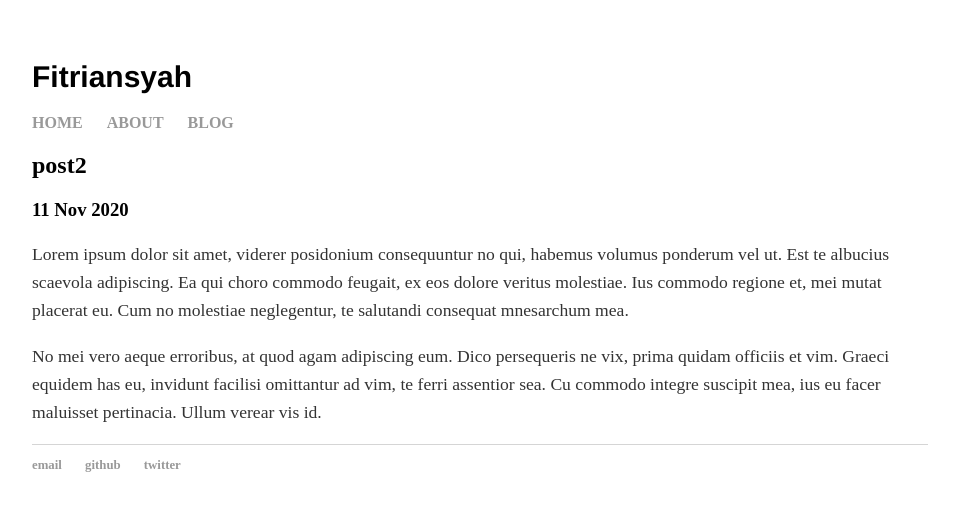
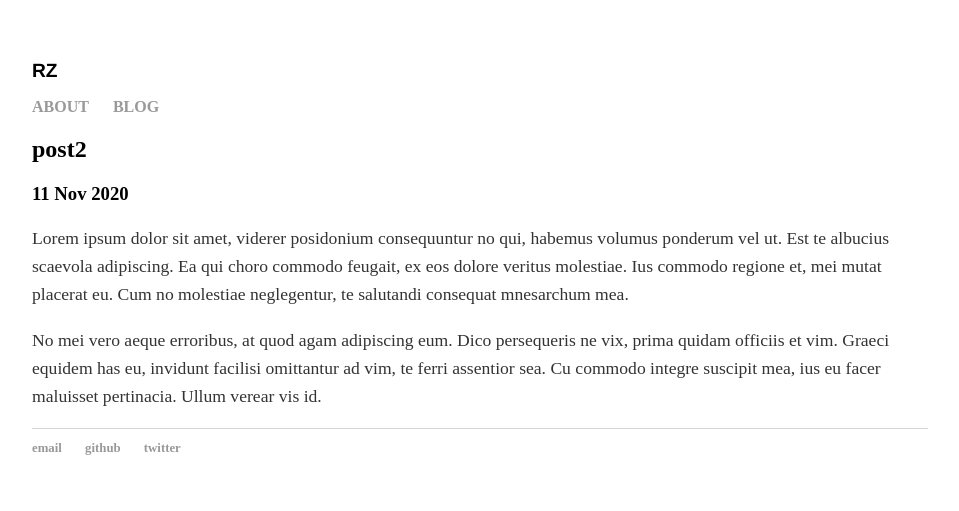
Before and after one commit to rnfitriansyah/rnfitriansyah.github.io, a Jekyll site: the page built from _posts/2020-11-11-Post2.md, in a window 1280 px wide. Shown: the top 511 px of the page, without its empty margins (160-1119 px from the left). Built offline with Jekyll 4.4.1, drawn with Linux system fonts in a browser that asks for light colours.

Commit message:
Update modify.html

```diff
--- a/_layouts/modify.html
+++ b/_layouts/modify.html
@@ -6,17 +6,19 @@
 			<link rel="stylesheet" type="text/css" href="/css/newresponsive.css">
 		</head>
 		<body>
-			<header>
-      			<h1 style="font-size: 30px; color: black;text-align: left;">
-				Fitriansyah</h1>
-  			</header>
+			<div class="row">
+				<div class="column left">
+				<nav><h1 style="font-size: 1.2em; color: black;text-align: left;">RZ</h1></nav>
+				</div>
+				<div class="column right">
 					<nav>
 	    				<ul>
-				<li><a href="/">HOME</a></li>
 		        			<li><a href="/about">ABOUT</a></li>
 	        				<li><a href="/blog">BLOG</a></li>
 	    				</ul>
 					</nav>
+				</div>
+			</div>
 			<div class="container">
 
 			{{ content }}
```
Lines whose indentation alone changed are shown as unchanged.
